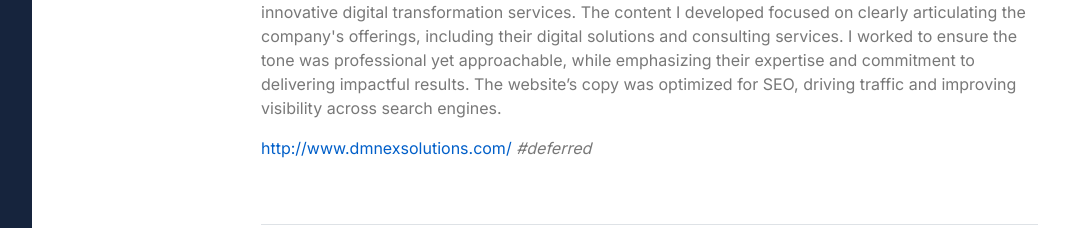
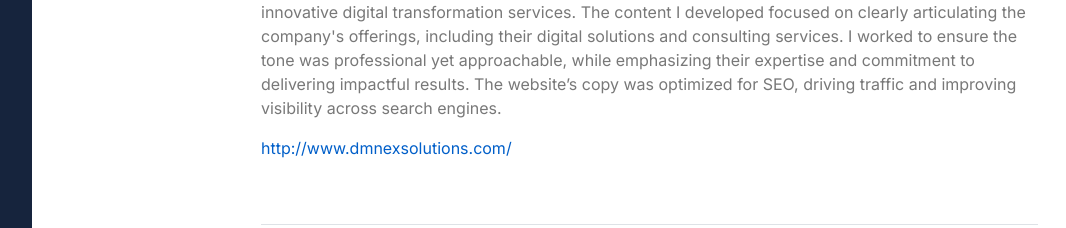
Before and after one commit to parthee11/kv-portfolio, a plain HTML site: page index.html in a window 1280 px wide. Shown: the part 4461-4689 px from the top of the page, without its empty margins (160-1226 px from the left). Drawn offline with nearby package versions, Linux system fonts and the light colour scheme; a web font is replaced by a local one.

Commit message:
deferred removed for dmnx

```diff
--- a/index.html
+++ b/index.html
@@ -483,7 +483,6 @@
                                             http://www.dmnexsolutions.com/
                                             <!-- <i class="fas fa-external-link-alt"></i> -->
                                         </a>
-                                        <em>#deferred</em>
                                     </p>
                                 </div>
                             </div>
```
